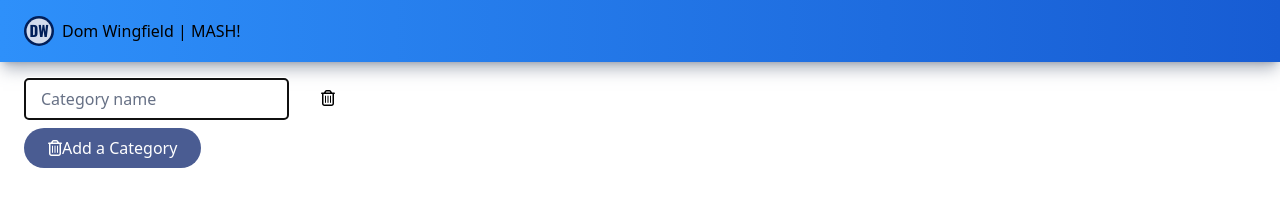
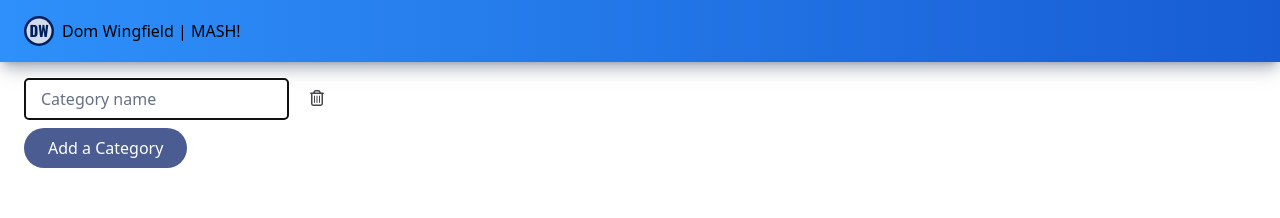
Before and after one commit to djwingfield/gelt-mash, a Vue app in the folder apps/gelt-mash/: page / in a window 1280 px wide. Both pictures are taken after a click on the button "Add a Category". Shown: the top 218 px of the page. Built offline with nearby package versions, Linux system fonts and the light colour scheme.

Commit message:
Add icon button styling

```diff
--- a/apps/gelt-mash/src/components/mash/CategoryForm.vue
+++ b/apps/gelt-mash/src/components/mash/CategoryForm.vue
@@ -28,8 +28,8 @@ const focusOnLastCategory = async () => {
                 :key="category.id"
                 placeholder="Category name"
             />
-            <button @click="mashStore.removeCategory(category.id)">
-                <fa-icon :icon="['far', 'trash-can']"></fa-icon>
+            <button icon @click="mashStore.removeCategory(category.id)">
+                <fa-icon iconName="trash-can"></fa-icon>
             </button>
         </div>
         <button
@@ -38,7 +38,6 @@ const focusOnLastCategory = async () => {
             @click="addCategory('')"
             :disabled="!mashStore.canAddMoreCategories"
         >
-            <fa-icon class="btn-icon" :icon="['far', 'trash-can']"></fa-icon>
             Add a Category
         </button>
     </div>
--- a/apps/gelt-mash/src/main.ts
+++ b/apps/gelt-mash/src/main.ts
@@ -1,13 +1,13 @@
 import { createPinia } from 'pinia';
 import { createApp } from 'vue';
 import App from './App.vue';
-import FontAwesomeIcon from './plugins/font-awesome';
+import FaIcon from './plugins/FaIcon.ce.vue';
 import './style.css';
 
 const pinia = createPinia();
 const app = createApp(App);
 
 app.use(pinia);
-app.component('fa-icon', FontAwesomeIcon);
+app.component('fa-icon', FaIcon);
 
 app.mount('#app');
--- /dev/null
+++ b/apps/gelt-mash/src/plugins/FaIcon.ce.vue
@@ -0,0 +1,13 @@
+<script setup lang="ts">
+import { IconName, library } from '@fortawesome/fontawesome-svg-core';
+import { far } from '@fortawesome/free-regular-svg-icons'; // Regular icons
+import { fas } from '@fortawesome/free-solid-svg-icons'; // Solid icons
+import { FontAwesomeIcon } from '@fortawesome/vue-fontawesome';
+
+library.add(fas, far);
+defineProps<{ selected?: boolean; iconName: IconName }>();
+</script>
+
+<template>
+    <FontAwesomeIcon v-bind="{ icon: { iconName, prefix: selected ? 'fas' : 'far' } }"></FontAwesomeIcon>
+</template>
--- a/apps/gelt-mash/src/plugins/font-awesome.ts
+++ /dev/null
@@ -1,9 +0,0 @@
-// src/plugins/font-awesome.js
-import { library } from '@fortawesome/fontawesome-svg-core';
-import { far } from '@fortawesome/free-regular-svg-icons'; // Brand icons
-import { fas } from '@fortawesome/free-solid-svg-icons'; // Solid icons
-import { FontAwesomeIcon } from '@fortawesome/vue-fontawesome';
-
-library.add(fas, far);
-
-export default FontAwesomeIcon;
--- a/apps/gelt-mash/src/style.css
+++ b/apps/gelt-mash/src/style.css
@@ -12,30 +12,44 @@
     button {
         @apply h-[40px] px-[24px]
             rounded-full
-            flex items-center justify-center;
+            flex items-center justify-center
+            text-primary
+            enabled:button-enabled;
 
         &:has(.svg-inline--fa) {
             @apply pl-[16px] gap-[8px];
         }
 
+        &[icon] {
+            @apply w-[40px] p-0 text-surface-variant-content;
+
+            &[selected] {
+                @apply text-primary;
+            }
+        }
+
         &[elevated] {
-            @apply bg-surface-container-low text-primary elevation-1 enabled:hover:elevation-2 disabled:button-disabled enabled:button-enabled;
+            @apply bg-surface-container-low text-primary elevation-1 enabled:hover:elevation-2 disabled:button-disabled;
         }
 
         &[filled] {
-            @apply bg-primary text-primary-content enabled:hover:elevation-1 disabled:button-disabled enabled:button-enabled;
+            @apply bg-primary text-primary-content enabled:hover:elevation-1 disabled:button-disabled;
+
+            &[icon][selected] {
+                @apply enabled:text-primary enabled:bg-surface-variant;
+            }
         }
 
         &[tonal] {
-            @apply bg-secondary-container text-secondary-container-content enabled:hover:elevation-1 disabled:button-disabled enabled:button-enabled;
+            @apply bg-secondary-container text-secondary-container-content enabled:hover:elevation-1 disabled:button-disabled;
         }
 
         &[outline] {
-            @apply text-primary border border-outline enabled:hover:bg-primary/[0.2] enabled:focus:bg-primary/[0.2] enabled:active:bg-primary/[0.2] disabled:border-outline/[0.12] disabled:text-surface-content/[0.38] enabled:button-enabled;
+            @apply text-primary border border-outline enabled:hover:bg-primary/[0.2] enabled:focus:bg-primary/[0.2] enabled:active:bg-primary/[0.2] disabled:border-outline/[0.12] disabled:text-surface-content/[0.38];
         }
 
         &[text] {
-            @apply px-[12px] text-primary enabled:hover:bg-primary/[0.2] enabled:focus:bg-primary/[0.2] enabled:active:bg-primary/[0.2] disabled:text-surface-content/[0.38] enabled:button-enabled;
+            @apply px-[12px] enabled:hover:bg-primary/[0.2] enabled:focus:bg-primary/[0.2] enabled:active:bg-primary/[0.2] disabled:text-surface-content/[0.38];
 
             &:has(.svg-inline--fa) {
                 @apply pr-[16px];
```
